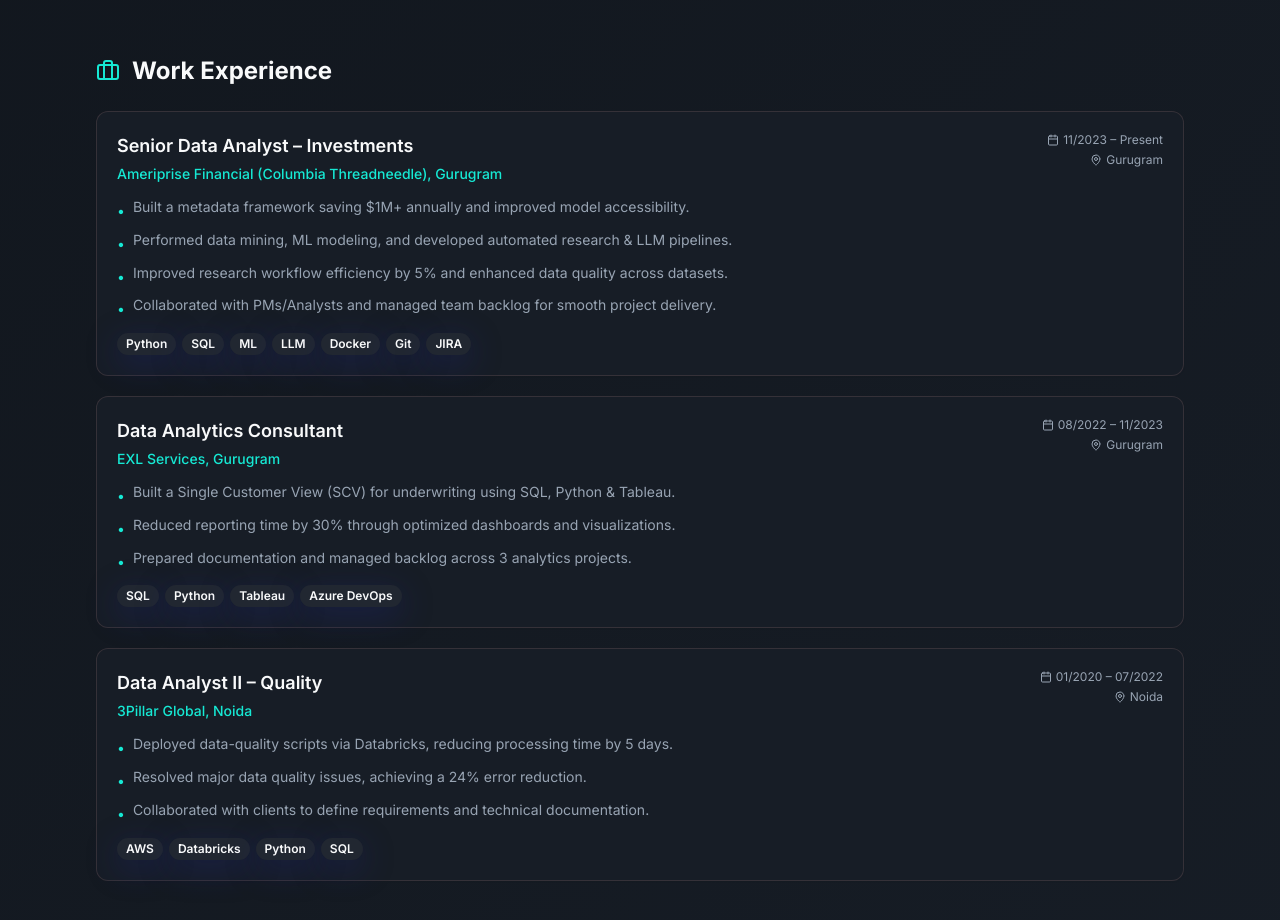
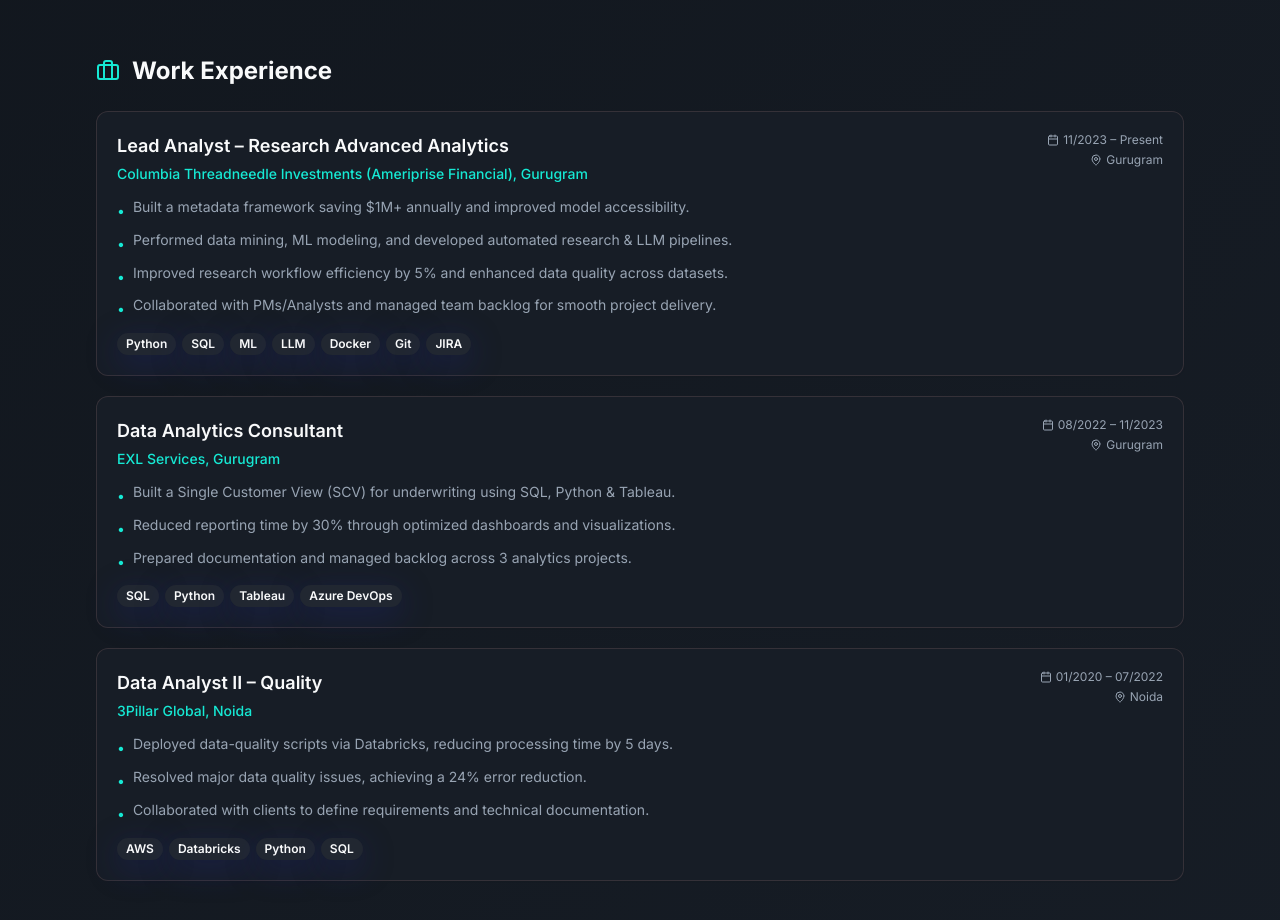
Before and after one commit to Vijay-Arora/vijay-arora-portfolio, a React (Vite) app: page / in a window 1280 px wide. Shown: the part 1600-2520 px from the top of the page. Built offline with nearby package versions, Linux system fonts and the light colour scheme.

Commit message:
Update Experience.tsx

```diff
--- a/src/components/Experience.tsx
+++ b/src/components/Experience.tsx
@@ -5,8 +5,8 @@ import { MapPin, Calendar, Briefcase, GraduationCap, Award } from "lucide-react"
 const Experience = () => {
   const experiences = [
     {
-      company: "Ameriprise Financial (Columbia Threadneedle), Gurugram",
-      role: "Senior Data Analyst – Investments",
+      company: "Columbia Threadneedle Investments (Ameriprise Financial), Gurugram",
+      role: "Lead Analyst – Research Advanced Analytics",
       period: "11/2023 – Present",
       location: "Gurugram",
       achievements: [
```
